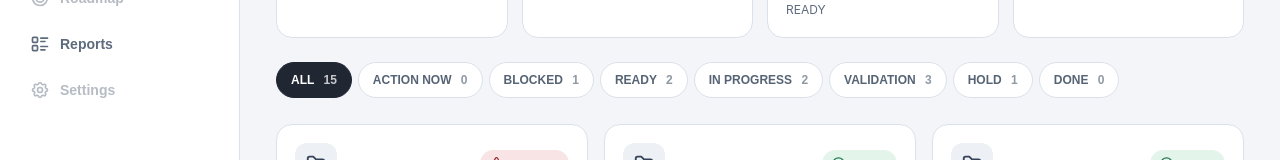
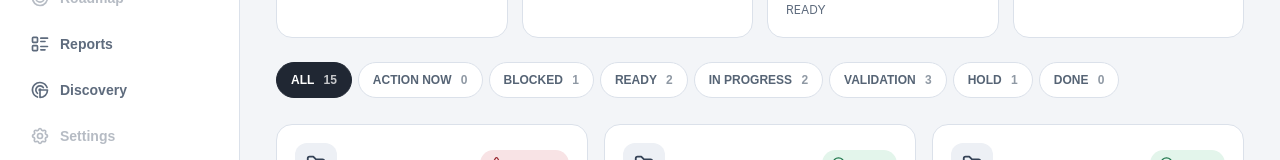
Before and after one commit to Murkin1980/salamat-projects-dashboard, a React (Vite) app: page / in a window 1280 px wide. Shown: the part 297-457 px from the top of the page. Built offline with nearby package versions, Linux system fonts and the light colour scheme.

Commit message:
cp-12: wire Discovery view into dashboard shell

```diff
--- a/src/components/DashboardApp.tsx
+++ b/src/components/DashboardApp.tsx
@@ -25,6 +25,7 @@ import {
   IconListDetails,
   IconPlayerPause,
   IconPlayerPlay,
+  IconRadar,
   IconRosetteDiscountCheck,
   IconRefresh,
   IconRoute,
@@ -38,6 +39,7 @@ import nodeGraphRegistry from '../../config/node-graphs.json'
 import historyRegistry from '../../config/project-history.json'
 import { NodesView } from './NodesView'
 import { ReportView } from './ReportView'
+import { DiscoveryView } from './DiscoveryView'
 import {
   parseProjectRegistry,
   type ProjectState,
@@ -48,7 +50,7 @@ import { deriveLiveProjectState } from '../triage/live-triage'
 import { parseNodeGraphRegistry } from '../graph/node-graph'
 import { parseHistoryRegistry } from '../history/project-history'
 
-type View = 'triage' | 'portfolio' | 'attention' | 'nodes' | 'reports'
+type View = 'triage' | 'portfolio' | 'attention' | 'nodes' | 'reports' | 'discovery'
 
 const initialRegistry = parseProjectRegistry(projectRegistry)
 // The full node-graph registry is parsed once; the Nodes view selects from it by projectId.
@@ -151,6 +153,7 @@ function App() {
           <button className={view === 'nodes' ? 'active' : ''} onClick={() => setView('nodes')}><IconRoute size={20}/> Nodes</button>
           <button disabled title="Будет реализовано в следующих checkpoint"><IconTargetArrow size={20}/> Roadmap</button>
           <button className={view === 'reports' ? 'active' : ''} onClick={() => setView('reports')}><IconListDetails size={20}/> Reports</button>
+          <button className={view === 'discovery' ? 'active' : ''} onClick={() => setView('discovery')}><IconRadar size={20}/> Discovery</button>
           <button disabled title="Настройки появятся позже"><IconSettings size={20}/> Settings</button>
         </nav>
         <div className="sidebar-note">
@@ -163,10 +166,10 @@ function App() {
         <header className="page-header">
           <div>
             <p className="eyebrow">Operational portfolio</p>
-            <h1>{view === 'triage' ? 'Triage' : view === 'portfolio' ? 'Portfolio' : view === 'attention' ? 'Attention' : view === 'nodes' ? 'Node View' : 'History & Reports'}</h1>
-            <p>{view === 'nodes' ? 'Карта реальных связей выбранного проекта с evidence для каждого узла и ребра.' : view === 'reports' ? 'Проверяемая хронология checkpoint, state и blocker changes.' : 'Живой пульт проектов. Состояния обновляются из проверенного runtime snapshot без ручного редактирования карточек.'}</p>
+            <h1>{view === 'triage' ? 'Triage' : view === 'portfolio' ? 'Portfolio' : view === 'attention' ? 'Attention' : view === 'nodes' ? 'Node View' : view === 'reports' ? 'History & Reports' : 'Discovery'}</h1>
+            <p>{view === 'nodes' ? 'Карта реальных связей выбранного проекта с evidence для каждого узла и ребра.' : view === 'reports' ? 'Проверяемая хронология checkpoint, state и blocker changes.' : view === 'discovery' ? 'Кто из поисковых и AI-краулеров заходил на Murat House и какие страницы они запрашивали.' : 'Живой пульт проектов. Состояния обновляются из проверенного runtime snapshot без ручного редактирования карточек.'}</p>
           </div>
-          {view !== 'nodes' && view !== 'reports' && <div className="header-actions">
+          {view !== 'nodes' && view !== 'reports' && view !== 'discovery' && <div className="header-actions">
             <div className={`sync-state ${error ? 'sync-error' : ''}`} role="status">
               <span>{error ? `Ошибка обновления: ${error}` : lastSuccessAt ? `Обновлено ${lastSuccessAt.toLocaleTimeString('ru-RU', { hour: '2-digit', minute: '2-digit' })}` : 'Загрузка live snapshot…'}</span>
               <button type="button" onClick={() => void refresh()} disabled={refreshState === 'REFRESHING'}>
@@ -181,7 +184,7 @@ function App() {
           </div>}
         </header>
 
-        {view !== 'nodes' && view !== 'reports' && <section className="summary-grid" aria-label="Сводка">
+        {view !== 'nodes' && view !== 'reports' && view !== 'discovery' && <section className="summary-grid" aria-label="Сводка">
           <SummaryCard label="Активные" value={projects.filter(p => p.triageState !== null && p.triageState !== 'HOLD' && p.triageState !== 'DONE').length} detail="в рабочем портфеле" />
           <SummaryCard label="Требуют внимания" value={attentionProjects.length} detail="с объяснимой причиной" tone="critical" />
           <SummaryCard label="Готовы к следующему этапу" value={counts.READY} detail="READY" tone="positive" />
@@ -221,6 +224,7 @@ function App() {
 
         {view === 'nodes' && <NodesView graphs={nodeGraphs}/>}
         {view === 'reports' && <ReportView history={dashboardHistory}/>}
+        {view === 'discovery' && <DiscoveryView/>}
       </main>
     </div>
   )
```
